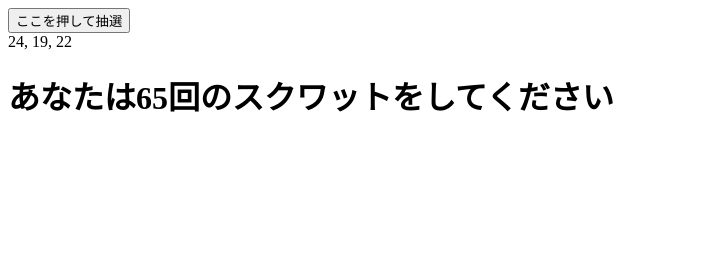
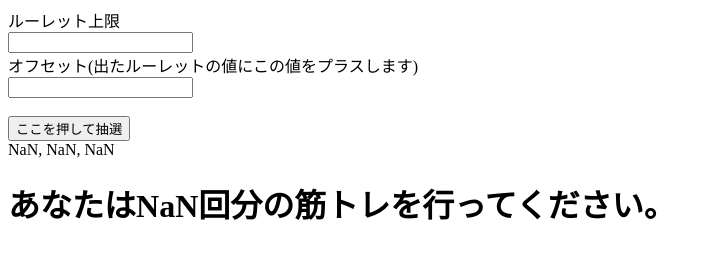
Before and after one commit to syoooooooooyu/syoooooooooyu.github.io, a plain HTML site: page saikoro/index.html in a window 1280 px wide. Both pictures are taken after a click on the button "ここを押して抽選". Shown: the whole page, without its empty margins (0-712 px from the left). Drawn offline with Linux system fonts and the light colour scheme.

Commit message:
Update index.html

```diff
--- a/saikoro/index.html
+++ b/saikoro/index.html
@@ -4,18 +4,25 @@
     <meta charset="UTF-8">
 </head>
 <body>
+<span>ルーレット上限</span><br>
+<input id="max" type="number"><br>
+<span>オフセット(出たルーレットの値にこの値をプラスします)</span><br>
+<input id="offset" type="number"><br><br>
+
 <button onclick="saikoro()">ここを押して抽選</button>
 <br>
 <span id="saikoro1"></span><span>,</span>
 <span id="saikoro2"></span><span>,</span>
 <span id="saikoro3"></span><br>
-<h1>あなたは<span id="res"></span>回のスクワットをしてください</h1>
+<h1>あなたは<span id="res"></span>回分の筋トレを行ってください。</h1>
 </body>
 <script>
     function saikoro(){
-        let d1 = Math.floor( Math.random() * 11 ) + 15;
-        let d2 = Math.floor( Math.random() * 11 ) + 15;
-        let d3 = Math.floor( Math.random() * 11 ) + 15;
+        let max = parseInt(document.getElementById("max").value);
+        let offset = parseInt(document.getElementById("offset").value);
+        let d1 = Math.floor( Math.random() * max ) + offset;
+        let d2 = Math.floor( Math.random() * max ) + offset;
+        let d3 = Math.floor( Math.random() * max ) + offset;
         document.getElementById("saikoro1").innerText = d1;
         document.getElementById("saikoro2").innerText = d2;
         document.getElementById("saikoro3").innerText = d3;
```
